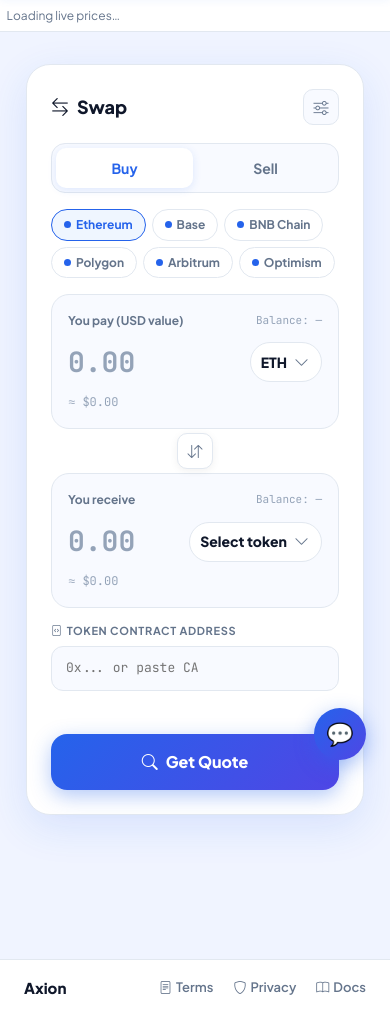
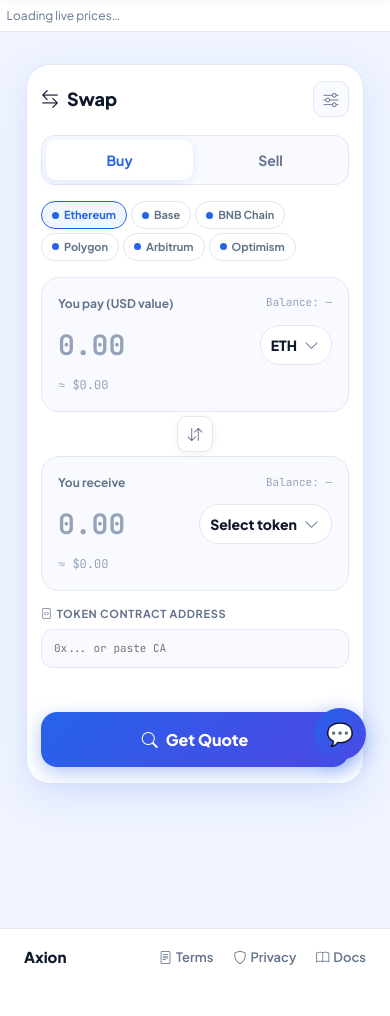
Before and after one commit to Dennis433/axion_lab, a Flask app: page /trade in a window 390 px wide. Shown: the part 60-1076 px from the top of the page. After the commit the page ends 1025 px from the top, so only its background shows below. Run offline with Flask 3, Linux system fonts and the light colour scheme; data that the repository does not hold is empty.

Commit message:
Enhance CSS styles for responsiveness and layout

```diff
--- a/app/static/css/style.css
+++ b/app/static/css/style.css
@@ -424,9 +424,9 @@ a { text-decoration: none; color: inherit; }
 .token-box-main { display: flex; align-items: center; gap: 10px; }
 .token-amount-input { flex: 1; background: transparent; border: none; outline: none; font-size: 28px; font-weight: 800; color: var(--text); font-family: var(--mono); min-width: 0; }
 .token-amount-input::placeholder { color: var(--text4); }
-.token-selector-btn { display: flex; align-items: center; gap: 7px; background: var(--panel); border: 1.5px solid var(--border); border-radius: 999px; padding: 7px 12px 7px 10px; cursor: pointer; transition: all .15s; white-space: nowrap; color: var(--text); }
+.token-selector-btn { display: flex; align-items: center; gap: 7px; background: var(--panel); border: 1.5px solid var(--border); border-radius: 999px; padding: 7px 12px 7px 10px; cursor: pointer; transition: all .15s; white-space: nowrap; color: var(--text); max-width: 160px; }
 .token-selector-btn:hover { border-color: var(--blue); box-shadow: 0 4px 12px rgba(37,99,235,.15); }
-.token-selector-sym { font-size: 14px; font-weight: 800; }
+.token-selector-sym { font-size: 14px; font-weight: 800; overflow: hidden; text-overflow: ellipsis; white-space: nowrap; max-width: 110px; }
 .token-selector-chevron { color: var(--text3); flex-shrink: 0; }
 .token-box-usd { font-size: 12px; color: var(--text4); margin-top: 8px; font-family: var(--mono); }
 .swap-arrow-wrap { display: flex; justify-content: center; margin: 2px 0; }
@@ -434,8 +434,14 @@ a { text-decoration: none; color: inherit; }
 .swap-arrow-btn:hover { border-color: var(--blue); color: var(--blue); background: var(--blue-lt); }
 .token-addr-row { margin-top: 14px; }
 .token-addr-label { display: block; font-size: 11px; font-weight: 700; text-transform: uppercase; letter-spacing: .06em; color: var(--text3); margin-bottom: 6px; }
-.token-addr-input { width: 100%; background: var(--panel2); border: 1.5px solid var(--border); color: var(--text); padding: 11px 14px; border-radius: 12px; font-size: 13px; font-family: var(--mono); outline: none; transition: border-color .15s; }
+.token-addr-input { width: 100%; background: var(--panel2); border: 1.5px solid var(--border); color: var(--text); padding: 11px 14px; border-radius: 12px; font-size: 13px; font-family: var(--mono); outline: none; transition: border-color .15s; overflow: hidden; text-overflow: ellipsis; box-sizing: border-box; }
 .token-addr-input:focus { border-color: var(--blue); box-shadow: 0 0 0 3px rgba(37,99,235,.1); }
+@media (max-width: 480px) {
+  .token-addr-input { font-size: 11px; padding: 10px 12px; }
+  .swap-wrap { padding: 16px 14px; }
+  .chain-selector-row { gap: 4px; }
+  .chain-pill { font-size: 11px; padding: 4px 10px; }
+}
 .quote-info-box { background: var(--panel2); border: 1.5px solid var(--border); border-radius: 14px; padding: 14px 16px; margin-top: 14px; }
 .quote-info-box.hidden { display: none; }
 .quote-info-row { display: flex; justify-content: space-between; font-size: 13px; padding: 5px 0; color: var(--text3); border-bottom: 1px solid var(--border); }
@@ -612,6 +618,24 @@ a { text-decoration: none; color: inherit; }
 .search-bar-row .search-wrap {
   flex: 1;
   max-width: 100%;
+}
+@media (max-width: 600px) {
+  .search-bar-row .search-wrap {
+    padding: 7px 12px;
+  }
+  .search-bar-row .search-wrap input {
+    font-size: 13px;
+  }
+  /* Shorten placeholder on narrow screens via pseudo-element trick is not
+     possible in CSS; we use the font-size + ellipsis overflow instead */
+  .search-bar-row .search-wrap input::placeholder {
+    font-size: 12px;
+    overflow: hidden;
+    text-overflow: ellipsis;
+  }
+  .search-powered-by {
+    display: none;
+  }
 }
 .search-powered-by {
   display: flex;
```
